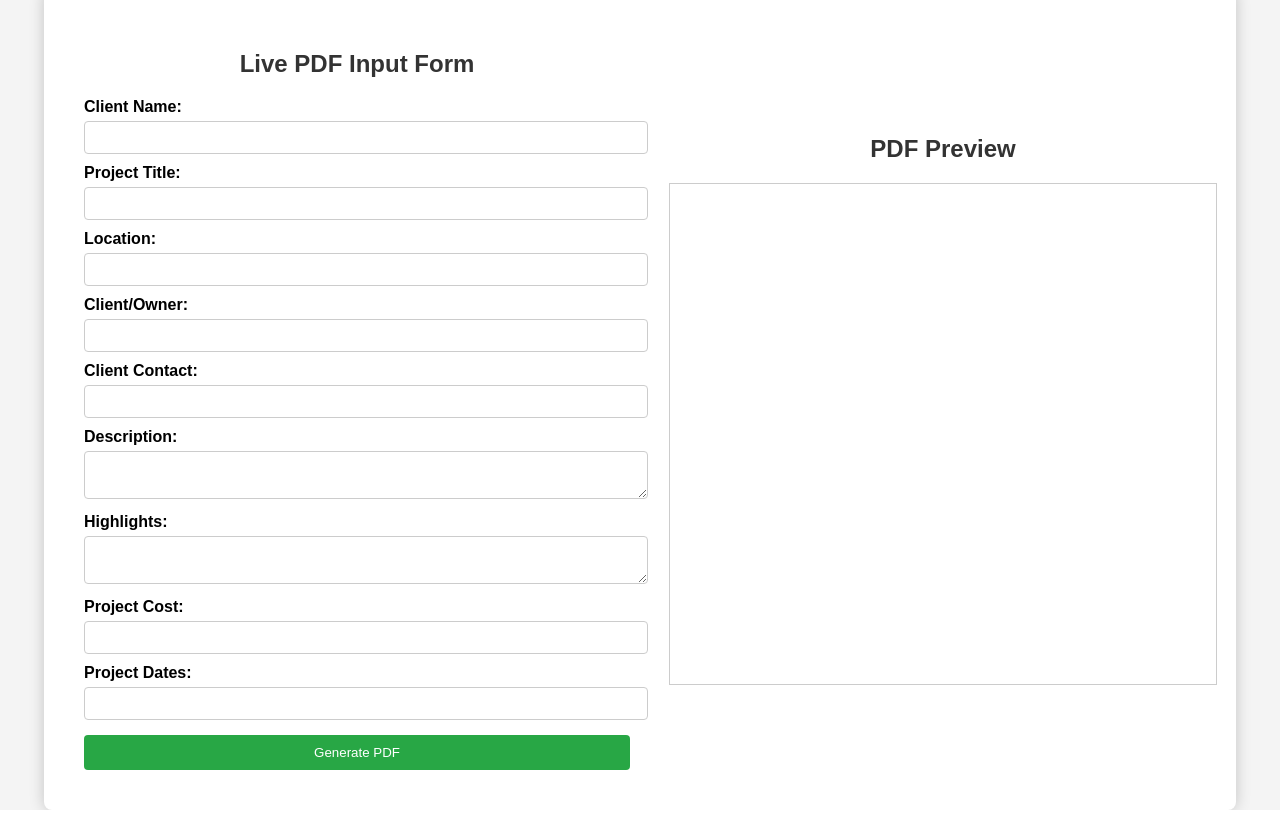
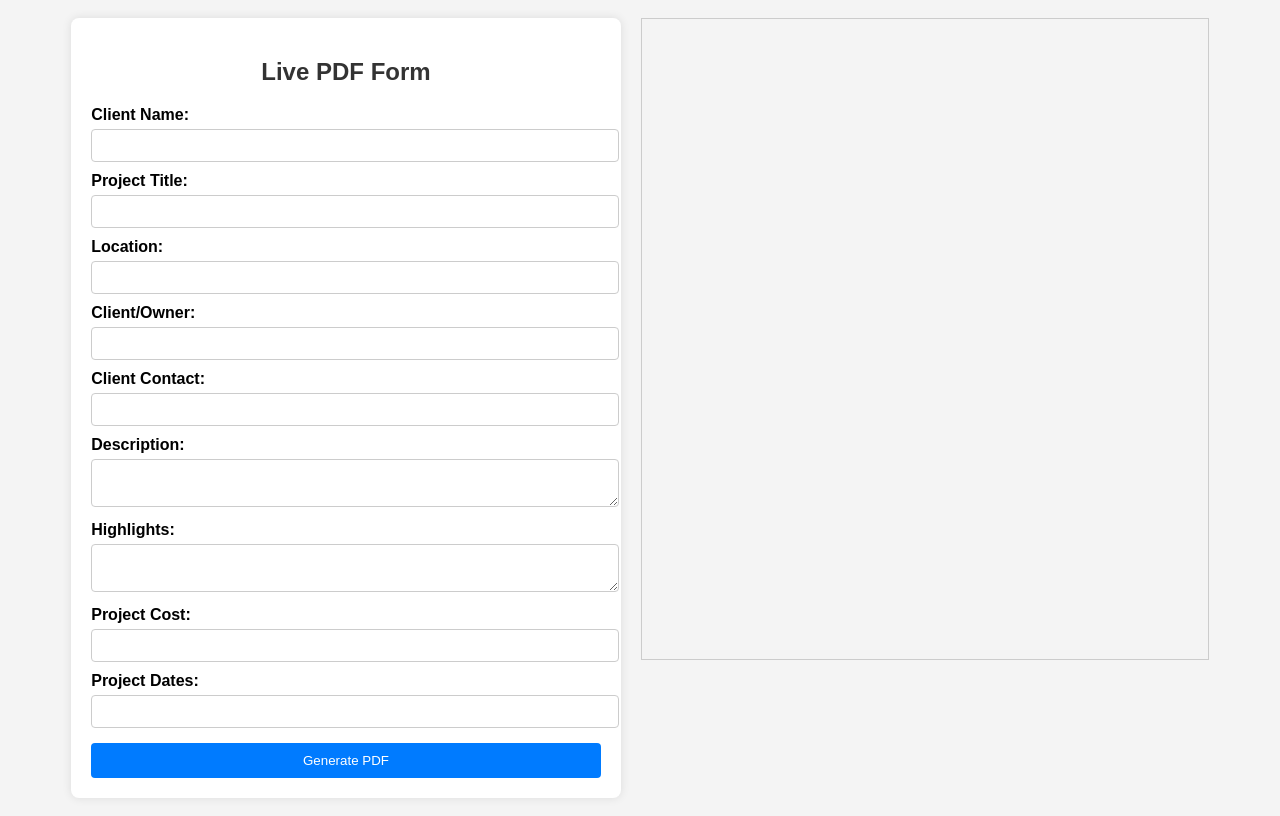
Before and after one commit to imsrkno1/pdf-live-input-backend, a Python web app: template templates/index.html in a window 1280 px wide. Run offline with Jinja, Linux system fonts and the light colour scheme; the template is opened without the code that fills it, so the values that code supplies are empty.

Commit message:
Update index.html

```diff
--- a/templates/index.html
+++ b/templates/index.html
@@ -3,38 +3,22 @@
 <head>
     <meta charset="UTF-8">
     <meta name="viewport" content="width=device-width, initial-scale=1.0">
-    <title>Live PDF Generator</title>
+    <title>PDF Live Input</title>
     <style>
         body {
             font-family: Arial, sans-serif;
             background-color: #f4f4f4;
-            margin: 0;
-            padding: 0;
             display: flex;
             justify-content: center;
             align-items: center;
             height: 100vh;
         }
         .container {
-            display: flex;
             background: white;
             padding: 20px;
             border-radius: 8px;
-            box-shadow: 0 0 15px rgba(0, 0, 0, 0.2);
-            width: 90%;
-            max-width: 1200px;
-            gap: 20px;
-        }
-        .form-container {
-            flex: 1;
-            padding: 20px;
-        }
-        .preview-container {
-            flex: 1;
-            display: flex;
-            flex-direction: column;
-            align-items: center;
-            justify-content: center;
+            box-shadow: 0 0 10px rgba(0, 0, 0, 0.1);
+            width: 45%;
         }
         h2 {
             text-align: center;
@@ -55,7 +39,7 @@
         button {
             width: 100%;
             padding: 10px;
-            background: #28a745;
+            background: #007bff;
             color: white;
             border: none;
             border-radius: 4px;
@@ -63,26 +47,31 @@
             margin-top: 15px;
         }
         button:hover {
-            background: #218838;
+            background: #0056b3;
         }
-        iframe {
-            width: 100%;
-            height: 500px;
+        .pdf-preview {
+            width: 50%;
+            height: 80vh;
             border: 1px solid #ccc;
+        }
+        .main-container {
+            display: flex;
+            gap: 20px;
+            width: 90%;
         }
     </style>
     <script>
         async function generatePDF() {
             const formData = {
                 client_name: document.getElementById("client_name").value,
+                project_title: document.getElementById("project_title").value,
+                location: document.getElementById("location").value,
                 client_owner: document.getElementById("client_owner").value,
                 client_contact: document.getElementById("client_contact").value,
                 project_description: document.getElementById("project_description").value,
                 highlights: document.getElementById("highlights").value,
-                location: document.getElementById("location").value,
                 project_cost: document.getElementById("project_cost").value,
-                project_dates: document.getElementById("project_dates").value,
-                project_title: document.getElementById("project_title").value
+                project_dates: document.getElementById("project_dates").value
             };
 
             try {
@@ -98,20 +87,17 @@
 
                 const pdfBlob = await response.blob();
                 const pdfUrl = URL.createObjectURL(pdfBlob);
-
                 document.getElementById("pdfPreview").src = pdfUrl;
             } catch (error) {
-                console.error("Error generating PDF:", error);
-                alert("Failed to generate PDF. Please try again.");
+                alert("Error generating PDF: " + error.message);
             }
         }
     </script>
 </head>
 <body>
-    <div class="container">
-        <!-- Form Section -->
-        <div class="form-container">
-            <h2>Live PDF Input Form</h2>
+    <div class="main-container">
+        <div class="container">
+            <h2>Live PDF Form</h2>
             <form onsubmit="event.preventDefault(); generatePDF();">
                 <label for="client_name">Client Name:</label>
                 <input type="text" id="client_name" required>
@@ -143,12 +129,7 @@
                 <button type="submit">Generate PDF</button>
             </form>
         </div>
-
-        <!-- PDF Preview Section -->
-        <div class="preview-container">
-            <h2>PDF Preview</h2>
-            <iframe id="pdfPreview"></iframe>
-        </div>
+        <iframe id="pdfPreview" class="pdf-preview"></iframe>
     </div>
 </body>
 </html>
```
